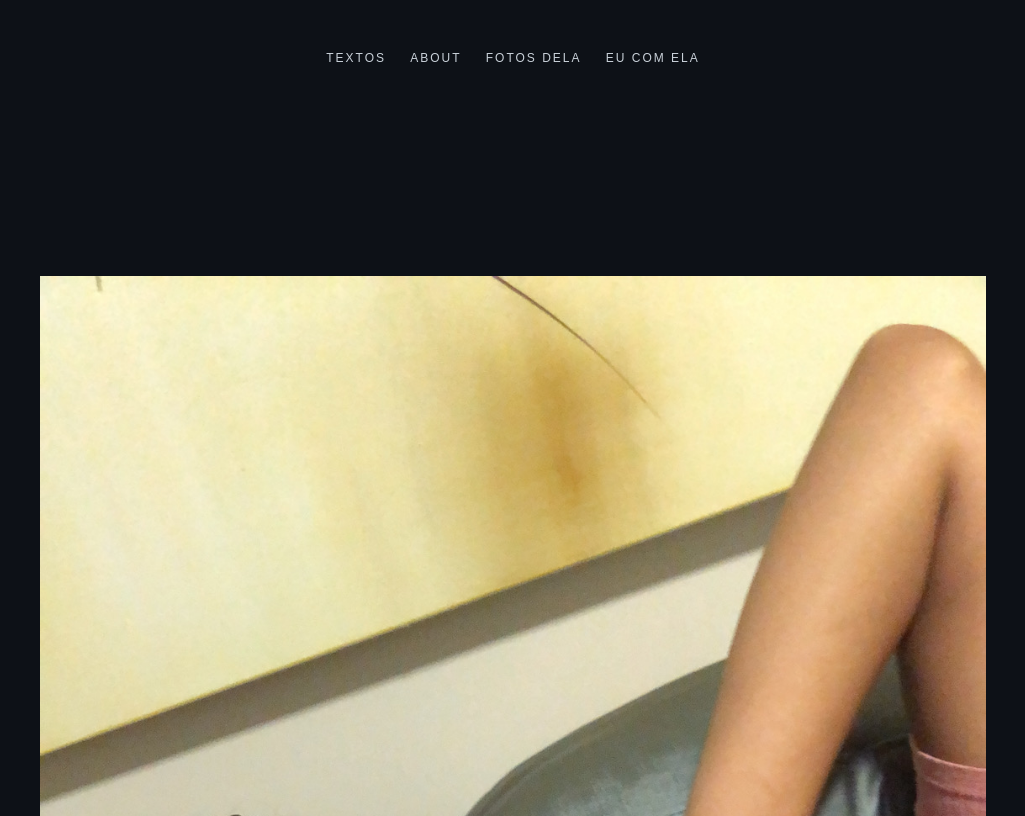
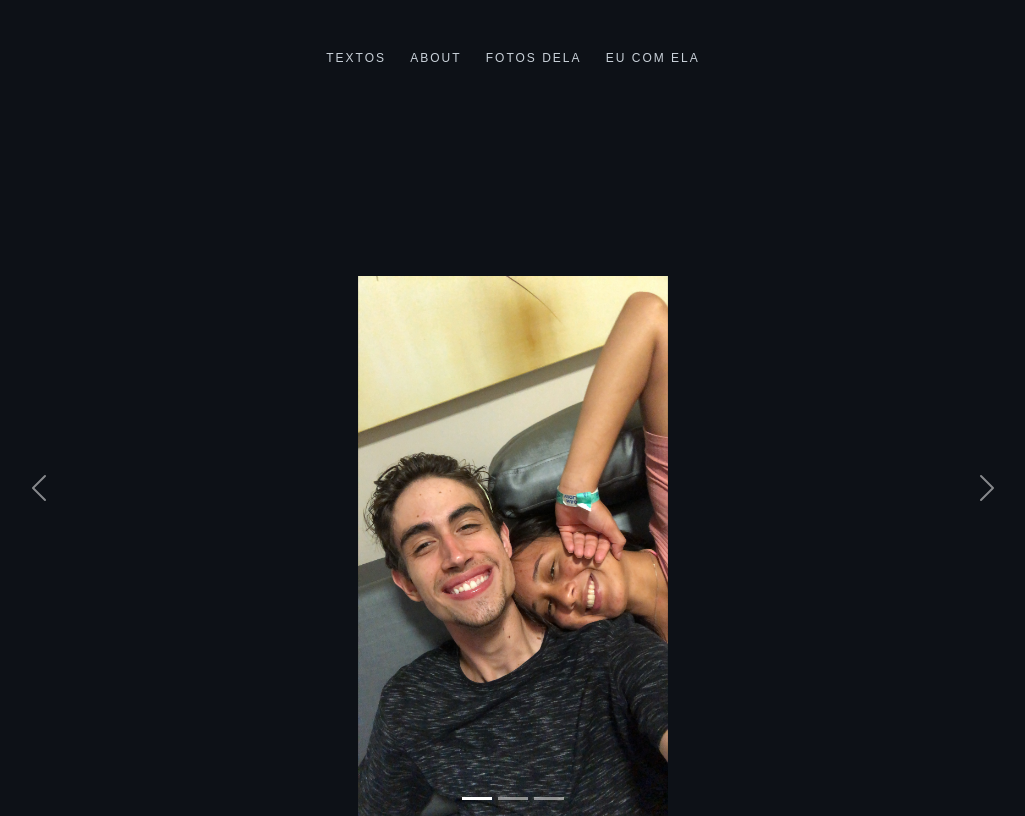
Before and after one commit to gustavopimentelrinaldi/textos, a plain HTML site: page eu-com-ela.html in a window 1280 px wide. Shown: the part 136-952 px from the top of the page, without its empty margins (127-1152 px from the left). Drawn offline with nearby package versions, Linux system fonts and the light colour scheme; files whose address does not match are found by name.

Commit message:
issue again

```diff
--- a/eu-com-ela.html
+++ b/eu-com-ela.html
@@ -31,7 +31,7 @@
           <li data-bs-target="#carouselExampleDark" data-bs-slide-to="2"></li>
         </ol>
         <div class="carousel-inner">
-          <div class="carousel-itemctive" data-bs-interval="10000">
+          <div class="carousel-item active" data-bs-interval="10000">
             <img src="assets/images/eu-e-ela/02B5BB68-222C-4C5A-A995-2812E0A9338B.jpg" class="d-block mx-auto img-fluid">
           </div>
           <div class="carousel-item" data-bs-interval="2000">
```
